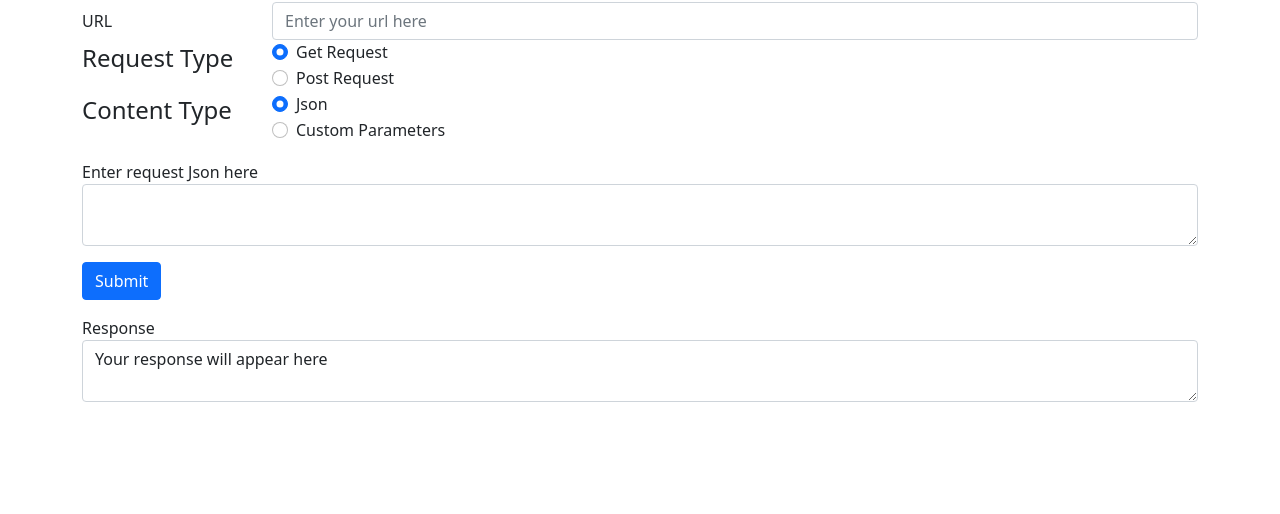
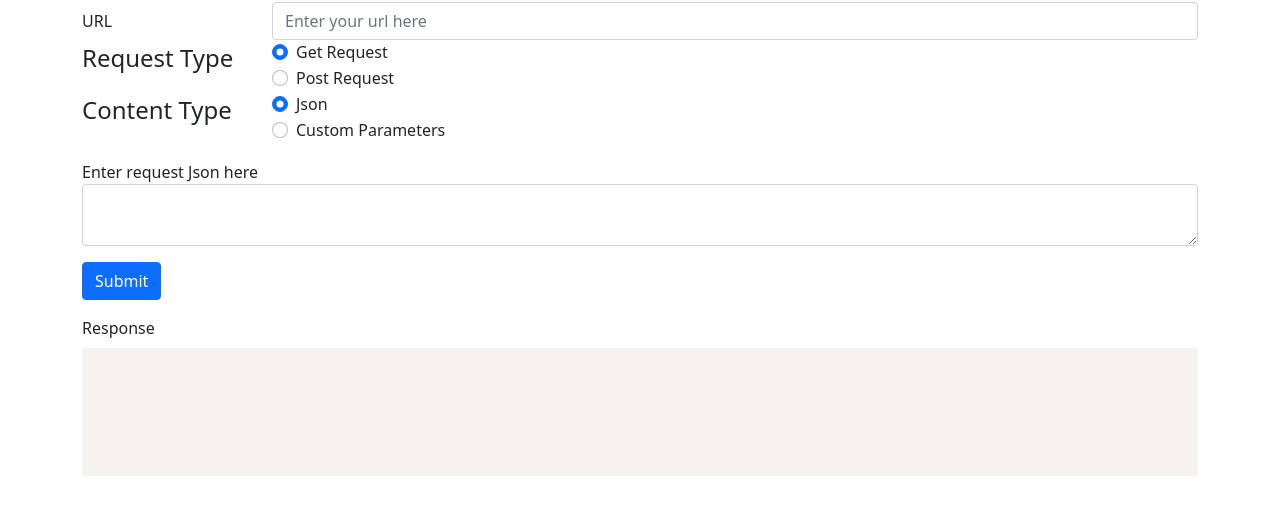
Before and after one commit to apurbapaul1998/PostMan-clone, a plain HTML site: page PostMan clone/index.html in a window 1280 px wide. Shown: the part 134-648 px from the top of the page. Drawn offline with nearby package versions, Linux system fonts and the light colour scheme.

Commit message:
Update index.html

```diff
--- a/PostMan clone/index.html
+++ b/PostMan clone/index.html
@@ -5,12 +5,16 @@
     <!-- Required meta tags -->
     <meta charset="utf-8">
     <meta name="viewport" content="width=device-width, initial-scale=1">
-
+    <link rel="stylesheet" href="prism.css"> <!--including dark theme from prism.js-->
     <!-- Bootstrap CSS -->
     <link href="https://cdn.jsdelivr.net/npm/bootstrap@5.1.1/dist/css/bootstrap.min.css" rel="stylesheet"
         integrity="sha384-F3w7mX95PdgyTmZZMECAngseQB83DfGTowi0iMjiWaeVhAn4FJkqJByhZMI3AhiU" crossorigin="anonymous">
-
-    <title>Hello, world!</title>
+    <style>
+    #responsePre{
+        max-height: 500px;
+    }
+    </style>
+    <title>PostMaster</title>
 </head>
 
 <body>
@@ -150,7 +154,11 @@
         <div class="my-3" id="responseJsonBox">
             <div class="form-group" id="responseJsonBox">
                 <label for="jsonBox">Response</label>
-                <textarea class="form-control" id="responseJsonText">Your response will appear here</textarea>
+                <!-- <textarea class="form-control" id="responseJsonText">Your response will appear here</textarea> -->
+                <pre id='responsePre' class="language-javascript">
+                    <code id='responsePrism' class="language-javascript">
+
+                </code> </pre>
             </div>
         </div>
 
@@ -170,6 +178,7 @@
     -->
 
     <script src="index.js"></script>
+    <script src="prism.js"></script>
 </body>
 
 </html>
```
